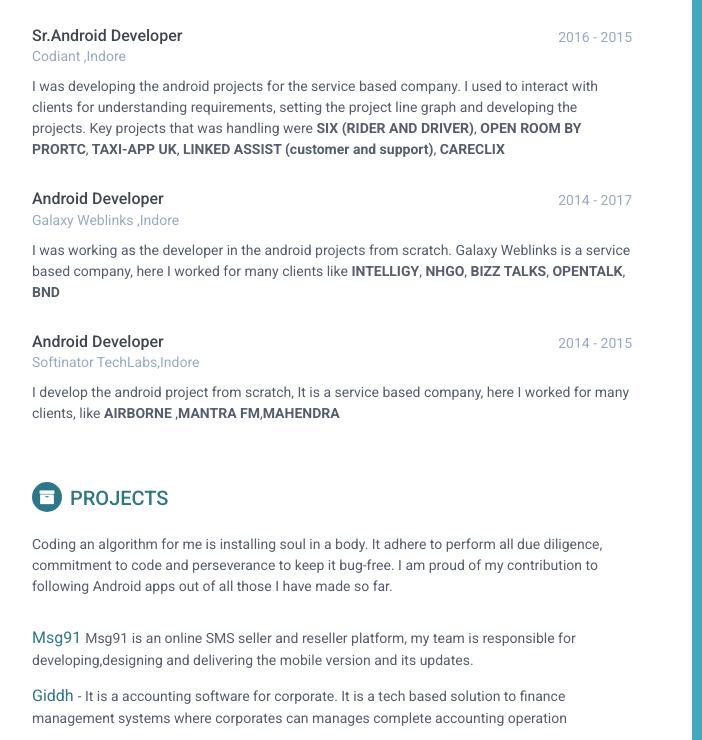
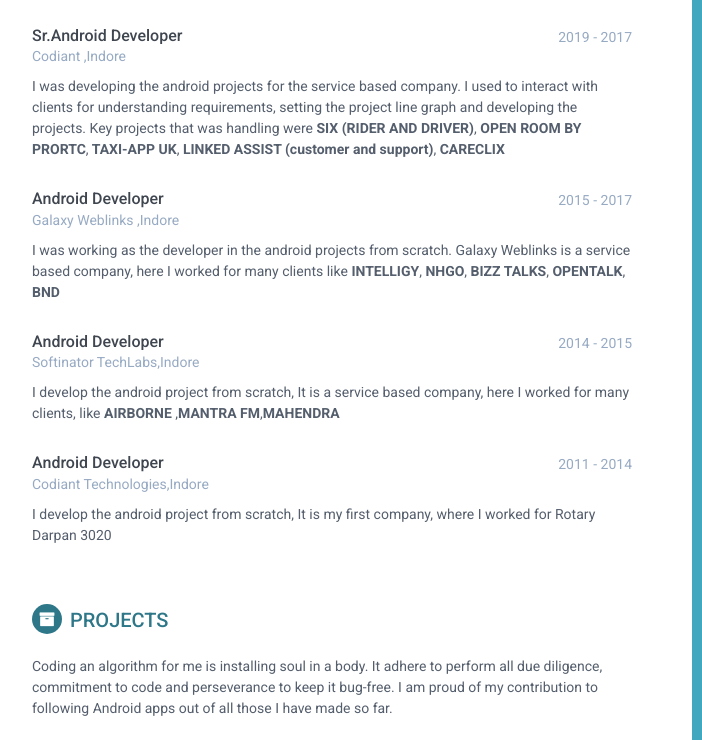
Before and after one commit to iamrajendra/iamrajendra.github.io, a plain HTML site: page index.html in a window 1280 px wide. Shown: the part 450-1190 px from the top of the page, 188-890 px from the left. Drawn offline with Linux system fonts and the light colour scheme.

Commit message:
changes in dates

```diff
--- a/index.html
+++ b/index.html
@@ -38,7 +38,7 @@
             <div class="contact-container container-block">
                 <ul class="list-unstyled contact-list">
                     <li class="email"><i class="fa fa-envelope"></i><a href="mailto: rajendrarajarm@hotmail.com">rajendrarajaram@hotmail.com</a></li>
-                    <li class="phone"><i class="fa fa-phone"></i><a href="tel:9713666637">+91 700 020 1326</a></li>
+                    <li class="phone"><i class="fa fa-phone"></i><a href="tel:7000201326">+91 700 020 1326</a></li>
                     <li class="website"><i class="fa fa-globe"></i><a href="https://iamrajendra.github.io/" target="_blank">iamrajendra.github.io</a></li>
                     <li class="linkedin"><i class="fa fa-linkedin"></i><a href="#" target="_blank">linkedin.com/rajendra-verma</a></li>
                     <li class="github"><i class="fa fa-github"></i><a href="#" target="_blank">github.com/iamrajendra</a></li>
@@ -125,7 +125,7 @@
                     <div class="meta">
                         <div class="upper-row">
                             <h3 class="job-title">Sr.Android Developer</h3>
-                            <div class="time">2016 - 2015</div>
+                            <div class="time">2019 - 2017</div>
                         </div><!--//upper-row-->
                         <div class="company">Codiant ,Indore</div>
                     </div><!--//meta-->
@@ -140,7 +140,7 @@
                     <div class="meta">
                         <div class="upper-row">
                             <h3 class="job-title">Android Developer</h3>
-                            <div class="time">2014 - 2017</div>
+                            <div class="time">2015 - 2017</div>
                         </div><!--//upper-row-->
                         <div class="company">Galaxy Weblinks ,Indore</div>
                     </div><!--//meta-->
@@ -159,6 +159,20 @@
                         </div><!--//meta-->
                         <div class="details">
                             <p>I develop the android project from scratch, It is a service based company, here I worked for many clients, like <b>AIRBORNE</b> ,<b>MANTRA FM</b>,<b>MAHENDRA</b></p>
+                        </div><!--//details-->
+                    </div><!--//item-->
+
+
+                    <div class="item">
+                        <div class="meta">
+                            <div class="upper-row">
+                                <h3 class="job-title">Android Developer</h3>
+                                <div class="time">2011 - 2014</div>
+                            </div><!--//upper-row-->
+                            <div class="company">Codiant Technologies,Indore</div>
+                        </div><!--//meta-->
+                        <div class="details">
+                            <p>I develop the android project from scratch, It is my first company, where I worked for Rotary Darpan 3020</p>
                         </div><!--//details-->
                     </div><!--//item-->
 
```
